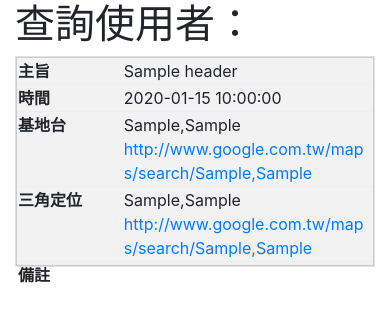
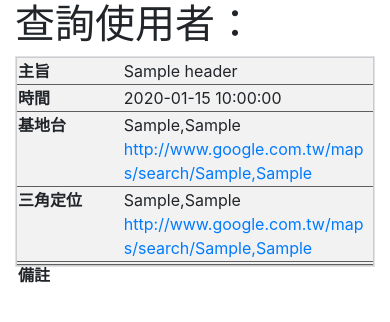
Before and after one commit to latteouka/loccib-frontend, a Flask app: template templates/records.html in a window 390 px wide. Shown: the top 322 px of the page. Run offline with Flask 2, Linux system fonts and the light colour scheme; the template is opened without the code that fills it: most values are stand-ins (such as "Sample title", 1, 10 or a date in 2020); some libraries are stand-ins or nearby versions.

Commit message:
make it better

```diff
--- a/static/mystyle2.css
+++ b/static/mystyle2.css
@@ -22,7 +22,7 @@
 	#no-more-tables td {
 		/* Behave  like a "row" */
 		border: none;
-		border-bottom: 1px solid #eee;
+		border-bottom: 1px solid #5e5e5e;
 		position: relative;
 		padding-left: 30%;
 		white-space: normal;
```
